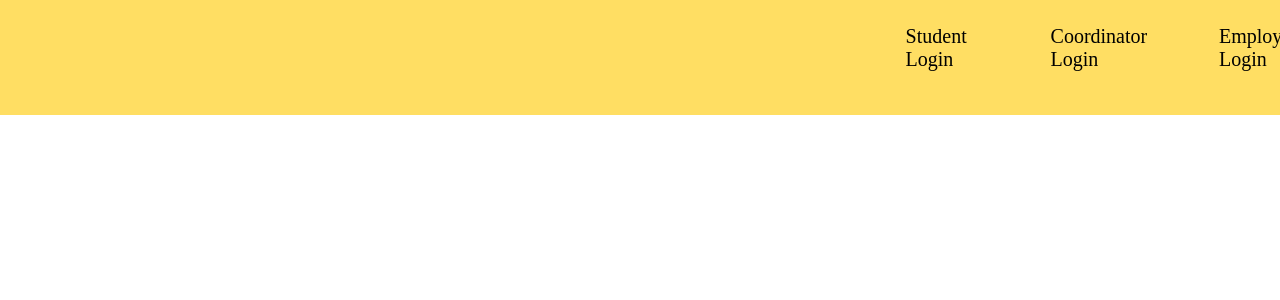
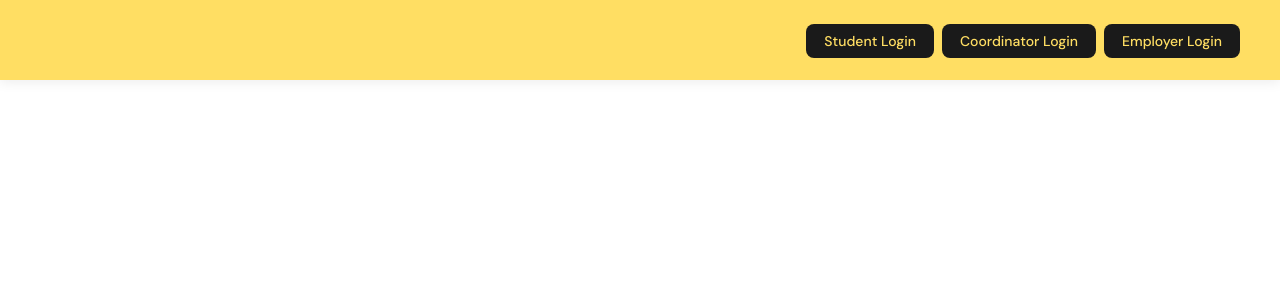
Before and after one commit to Muntasir-Contractor/CPS406-csa-portal, a React (Vite) app in the folder frontend/: page / in a window 1280 px wide. Shown: the top 300 px of the page. Built offline with nearby package versions, Linux system fonts and the light colour scheme.

Commit message:
Navbar changes

```diff
--- a/frontend/src/App.css
+++ b/frontend/src/App.css
@@ -1,27 +1,66 @@
-.Navbar{
-  display: flex;
-  justify-content: space-between;
-  width: 100%;
-  background-color: #FFDE63;
-  margin-top: 0px;
+@import url('https://fonts.googleapis.com/css2?family=DM+Sans:wght@400;500;600&display=swap');
+
+* {
+  box-sizing: border-box;
   margin: 0;
-  padding: 20px 5% 20px 2%;
-  height: 75px;
-  align-items: center;
-  position: fixed;
-
+  padding: 0;
 }
 
-.nav_links{
+.Navbar {
+  display: flex;
+  justify-content: flex-end;
+  align-items: center;
+  width: 100%;
+  height: 80px;
+  padding: 0 40px;
+  background-color: #FFDE63;
+  position: fixed;
+  top: 0;
+  left: 0;
+  z-index: 1000;
+  box-shadow: 0 2px 12px rgba(0, 0, 0, 0.08);
+  font-family: 'DM Sans', sans-serif;
+}
+
+.nav_logo {
   font-size: 20px;
-  list-style: None;
-  margin-left: 880px;
-  margin-top: 0;
+  font-weight: 600;
+  color: #1a1a1a;
+  letter-spacing: -0.3px;
+  text-decoration: none;
+}
+
+.nav_links {
+  list-style: none;
   display: flex;
-  gap: 70px;
-  padding: 0px;
+  align-items: center;
+  gap: 8px;
 }
 
 .nav_links li a {
-  color: black;
+  color: #1a1a1a;
+  text-decoration: none;
+  font-size: 14px;
+  font-weight: 500;
+  padding: 8px 16px;
+  border-radius: 8px;
+  transition: background-color 0.15s ease, color 0.15s ease;
+  white-space: nowrap;
+  background-color: #1a1a1a;
+  color: #FFDE63;
+  padding: 8px 18px;
 }
+
+.nav_links li a:hover {
+  background-color: rgba(0, 0, 0, 0.08);
+}
+
+.nav_links li:last-child a {
+  background-color: #1a1a1a;
+  color: #FFDE63;
+  padding: 8px 18px;
+}
+
+.nav_links li:last-child a:hover {
+  background-color: #333;
+}
--- a/frontend/src/App.jsx
+++ b/frontend/src/App.jsx
@@ -1,6 +1,4 @@
 import { useState } from 'react'
-import reactLogo from './assets/react.svg'
-import viteLogo from '/vite.svg'
 import './App.css'
 
 function App() {
```
